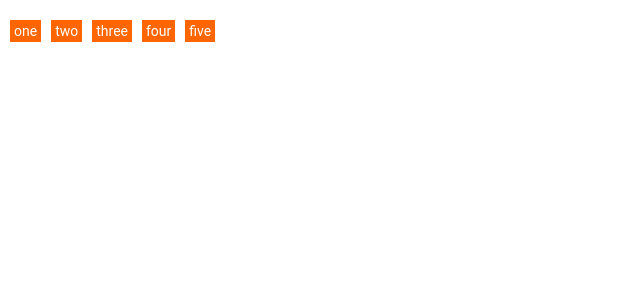
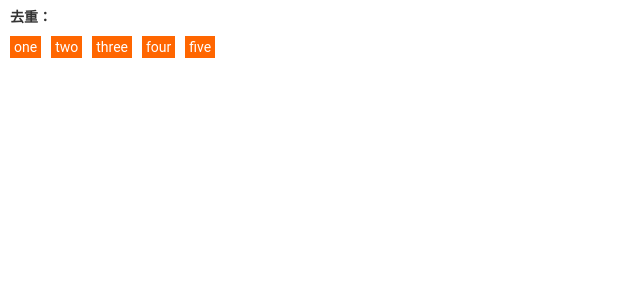
Before and after one commit to you85630/vue-de-weight, a Vue app: page / in a window 1280 px wide. Shown: the top 300 px of the page, without its empty margins (0-640 px from the left). Built offline with nearby package versions, Linux system fonts and the light colour scheme.

Commit message:
修改样式

```diff
--- a/src/components/common/de-weight.vue
+++ b/src/components/common/de-weight.vue
@@ -1,5 +1,6 @@
 <template>
   <div class="de-weight">
+    <h2>去重：</h2>
     <div class="left">
       <dl v-for="dl in left" :key="dl.index">
         <dt @click="addli(dl)">{{dl.name}}</dt>
@@ -52,7 +53,7 @@ export default {
   }
   .right {
     li {
-      padding: 10px;
+      padding: 10px 0;
     }
   }
 }
```
Also changed, not shown: 1 other file (tests, documents, lock files or other folders).
